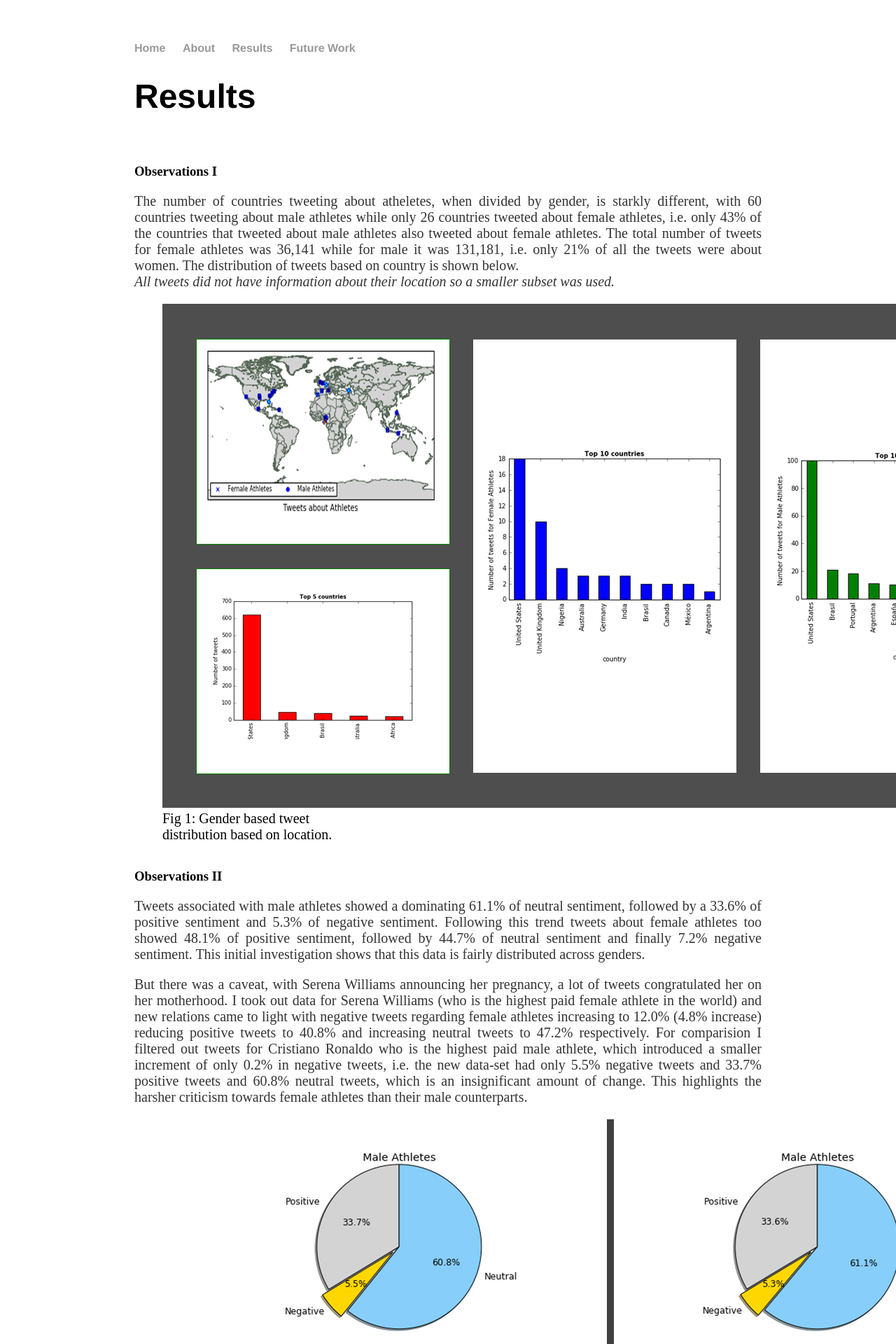
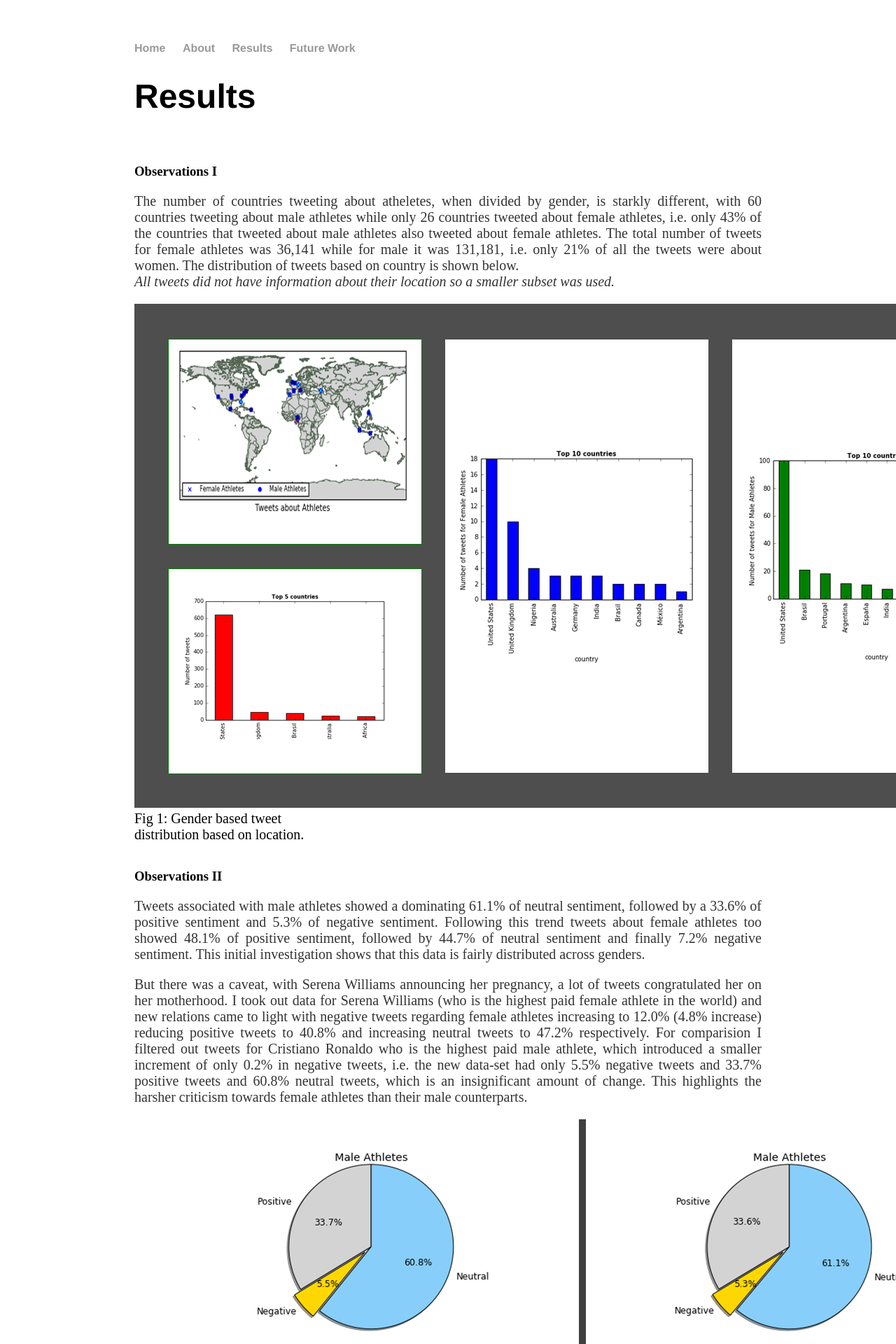
Before and after one commit to SreyaG/SportTweet, a Jekyll site: the page built from results/index.html, in a window 1280 px wide. Shown: the top 1920 px of the page at 70% size. Built offline with Jekyll 4.4.1, drawn with Linux system fonts in a browser that asks for light colours.

Commit message:
Update main1.css

```diff
--- a/css/main1.css
+++ b/css/main1.css
@@ -59,8 +59,8 @@ figcaption {
 font-size: 20px;
 }
 div.figure {
-margin-left: 40px;
-margin-right: 40px;
+/*margin-left: 10px;
+margin-right: 10px;*/
 width: 30%;
 height: 30%;
 min-width: 10px;
```
